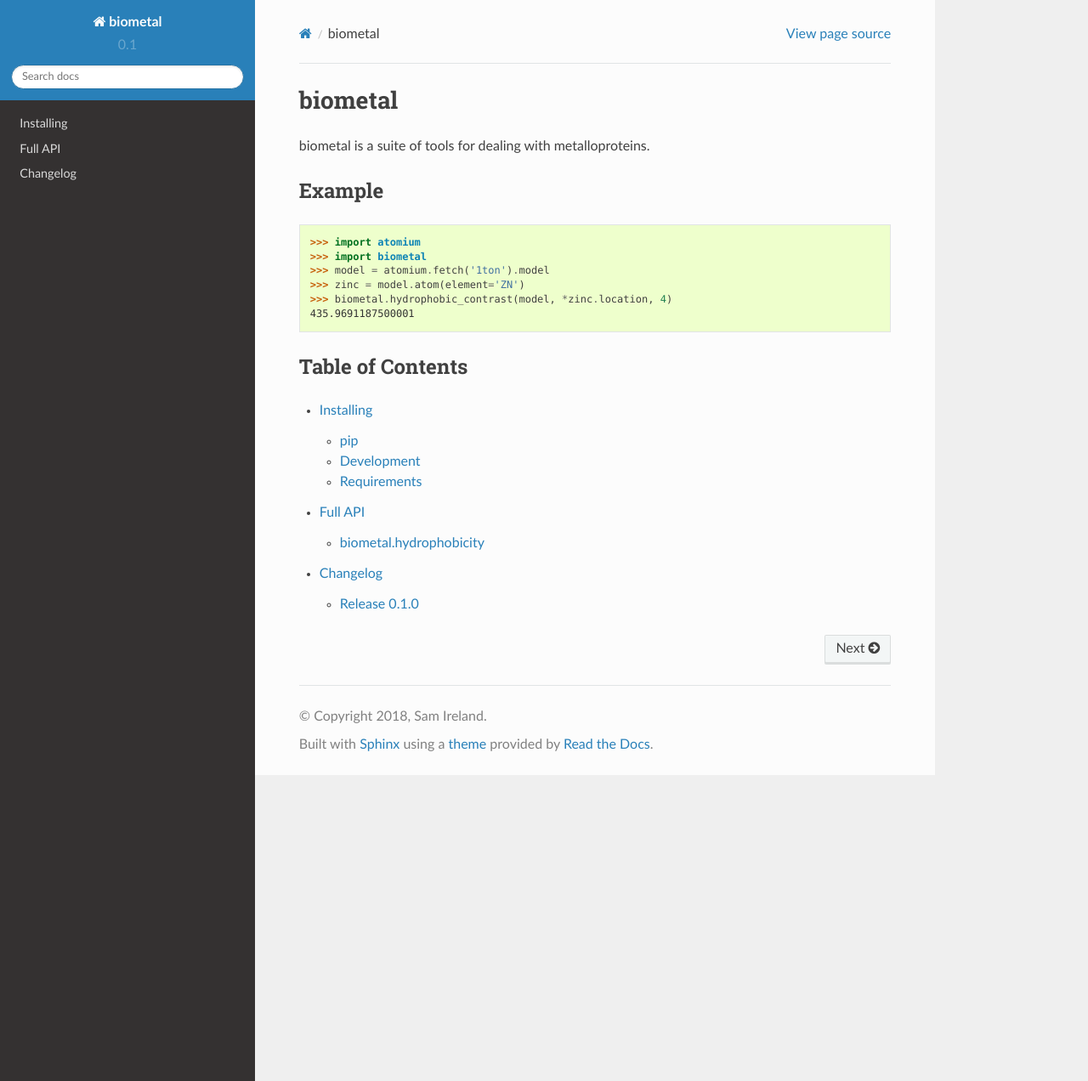
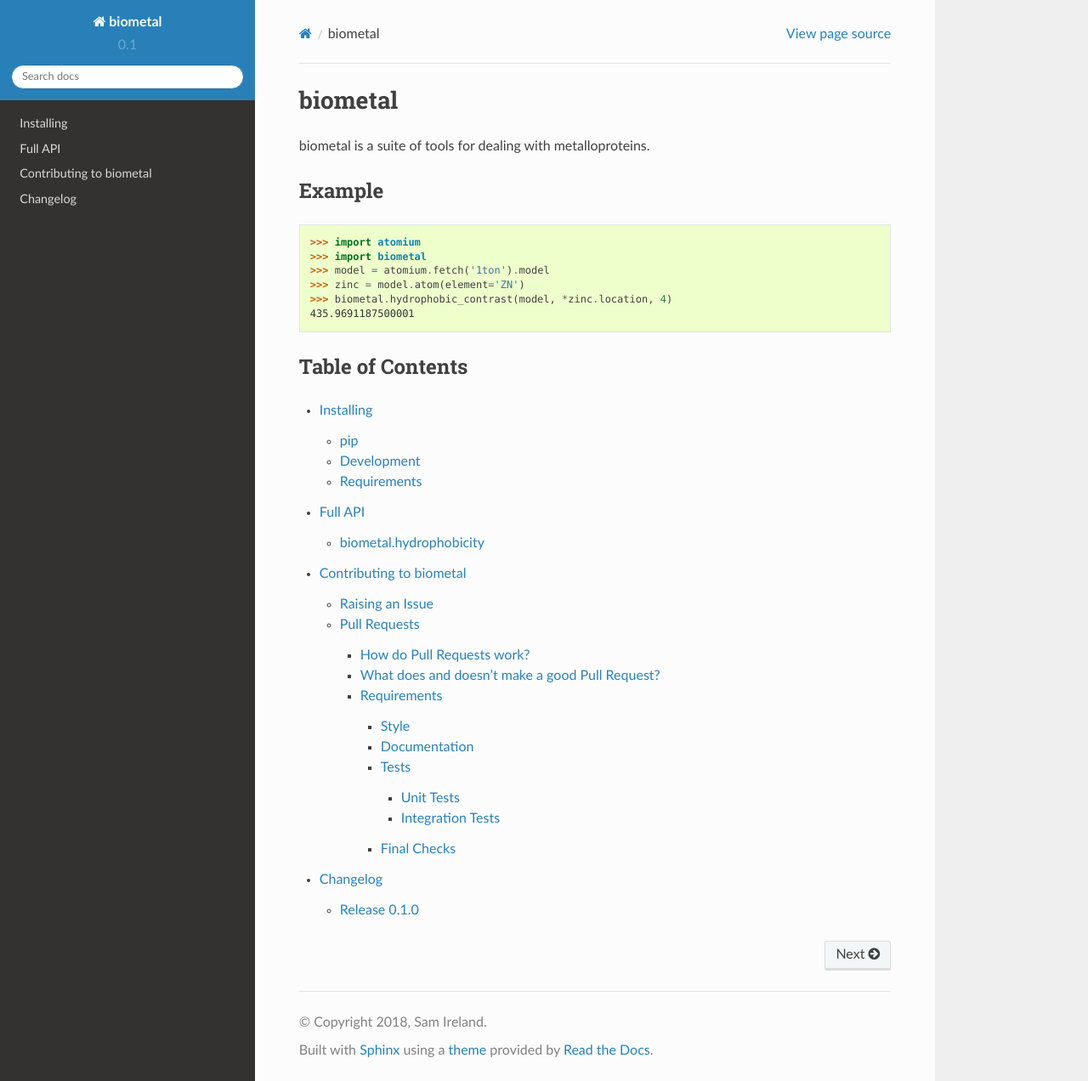
Before and after one commit to samirelanduk/biometal, a Sphinx documentation site: the page built from docs/source/index.rst, in a window 1280 px wide and 1272 px high. Shown: the whole window at 85% size. Built offline with Sphinx 7.4.7 and the Read the Docs theme 2.0.0, drawn with Linux system fonts in a browser that asks for light colours; some of the changed lines change nothing that is shown.

Commit message:
Add contribution instructions

```diff
--- /dev/null
+++ b/docs/source/contributing.rst
@@ -0,0 +1,214 @@
+Contributing to biometal
+======================
+
+Thank you for considering spending your time on improving this project!
+You can help by raising an issue to report a bug or suggest a new
+feature, or by creating a pull request to add a new feature yourself
+(subject to approval).
+
+Raising an Issue
+----------------
+
+The `GitHub issue
+tracker <https://github.com/samirelanduk/biometal/issues>`__ is the place
+to either report a bug, or propose a new feature that you'd like to see
+added. There will be a style guide for the text of the issue when you
+open the tracker - just delete the feature request section if you are
+reporting a bug, and *vice versa*.
+
+Pull Requests
+-------------
+
+Pull requests are GitHub's mechanism for allowing willing contributors
+to add features or make fixes themselves, without waiting for me to get
+around to it.
+
+How do Pull Requests work?
+~~~~~~~~~~~~~~~~~~~~~~~~~~
+
+The first step is to fork the biometal repository to your own GitHub
+account. This will give you your own copy of the repository, where you
+can make changes that don't affect the original.
+
+The second step is to make your desired changes. To do this you need to
+clone your new copy of biometal to your local machine, and to do this
+you simply enter ``clone https://github.com/YOUR_USERNAME/biometal`` at
+your terminal, and you will have a local copy to work with.
+
+Make commits at sensible points while making your changes, with
+informative commit messages in the present tense.
+
+Once you are finished, push your changes to your forked repository on
+GitHub. You are now ready to make the pull request.
+
+Find the 'New Pull Request' button and click it, and you will be given
+an overview of the pull request. The default branch to merge into is
+master, which is fine - I will manually change this to whatever the
+current branch being worked on is at the time. That way your feature (if
+accepted) will appear in the next release (you will be credited).
+
+Look over the changes one last time, and if it's all good, click 'create
+pull request'. It then gets sent to me to look over, and either accept
+and merge, close, or request changes.
+
+
+What does and doesn't make a good Pull Request?
+~~~~~~~~~~~~~~~~~~~~~~~~~~~~~~~~~~~~~~~~~~~~~~~
+
+An ideal pull request for biometal is one that either adds a function (or
+set of functions which carry out a single piece of functionality), or
+modifies the minimal amount of code to fix one bug. One pull request,
+one feature.
+
+If your pull request modifies large parts of biometal, changes the way the
+core API works for the user, or adds an entirely new class, there's a
+good chance it won't be merged.
+
+If the pull request resolves a current, open issue, there's a good
+chance it will be accepted. If in doubt, asking beforehand is always a
+good idea!
+
+Requirements
+~~~~~~~~~~~~
+
+Style
+^^^^^
+
+-  Two lines between functions, three lines between classes.
+
+-  Lines strictly no more than 80 characters long. This is less strict
+   in test files but still try to keep them below 80 characters.
+
+-  underscore\_naming\_convention
+
+-  Docstrings do not have a line break between the triple quote marks
+   and the start of the string.
+
+Documentation
+^^^^^^^^^^^^^
+
+If a function or class doesn't have documentation, it doesn't exist. Not
+to the user anyway. All functions should begin with a docstring which
+summarises what the function does, lists the parameters it takes,
+outlines any exceptions it can raise, and specifies what the function
+returns.
+
+The text should be in RST format. For example:
+
+.. code::
+
+    def calculate_hypotenuse(side1, side2):
+        """Takes the lengths of two sides of a right-angled triangle, and uses the
+        Pythagorean theorem to calculate the hypotenuse length.
+
+        :param float side1: The length of the first side.
+        :param float side2: The length of the second side.
+        :raises ValueError: if either side is negative.
+        :rtype: ``float``"""
+
+        if side1 < 0 or side2 < 0:
+            raise ValueError("Sides can't be negative")
+        return math.sqrt((side1 ** 2) + (side2 ** 2))
+
+If in doubt, just look at the other functions.
+
+Tests
+^^^^^
+
+If a function doesn't have tests, the function doesn't work. biometal has
+integration tests and unit tests.
+
+Suppose the hypotenuse function above already exists, and you want to
+add a function for getting the distance between two points, using this
+function. You might add the following:
+
+.. code::
+
+    def distance_between(point1, point2):
+    	"""Takes two (x, y) points and returns the distance between them.
+
+    	:param list point1: The first point in the form ``[x, y]``.
+    	:param list point2: The first point in the form ``[x, y]``.
+    	:rtype: ``float``"""
+
+    	delta_x = point2[0] - point1[0]
+    	delta_y = point2[1] - point1[1]
+    	return calculate_hypotenuse(delta_x, delta_y)
+
+How should this be tested?
+
+Unit Tests
+''''''''''
+
+Unit tests test a function *in isolation*. In this case, the unit test
+would check that the function works but it should not execute
+``calculate_hypoteneuse``! The test might look like this:
+
+.. code::
+
+    from unittest import TestCase
+    from unittest.mock import patch
+
+    class DistanceTests(TestCase):
+
+        @patch("calculate_hypotenuse")
+        def test_can_get_distance_between_points(self, mock_hyp):
+            point1 = [0, 0]
+            point2 = [4, 3]
+            mock_hyp.return_value = 5
+            distance = distance_between(point1, point2)
+            mock_hyp.assert_called_with(point1, point2)
+            self.assertEqual(distance, 5)
+
+The ``calculate_hypoteneuse`` function is patched with a mock object
+here. We set its return value and just ensure that it was called, and
+that what it returns is what our function returns.
+
+Note that this way if ``calculate_hypoteneuse`` is broken, the tests for
+``distance_between`` will still pass - they are isolated.
+
+Unit tests live in ``tests/unit``. Each class/collection of functions
+gets its own test file, each function gets its own test class, with
+different test functions for each possible use of the function.
+
+Again, see existing tests for numerous examples.
+
+Integration Tests
+'''''''''''''''''
+
+Integration tests check that the code works when called as the user
+would call it. Nothing is mocked or patched - this is a test that all
+the functions work together to do what the user wants.
+
+If your pull request is to add a function that works 'under the hood'
+and which the user never uses, you don't need to add an integration test
+(the existing tests will cover it). If you've added user-facing code, it
+does need a few lines. Just fine somewhere suitable in one of the
+``tests/integration`` files and add it in - don't worry too much about
+putting it in the right place as I move things around pretty often
+anyway.
+
+So in this case, you might just add the line:
+
+.. code::
+
+    self.assertEqual(distance_between([0, 0], [3, 4]), 5)
+
+
+Final Checks
+^^^^^^^^^^^^
+
+All tests should be run before submitting the pull request.
+
+Unit tests are run with:
+
+.. code::
+
+    $ python -m unittest discover tests/unit
+
+
+Integration tests are run with:
+
+.. code::
+
+    $ python -m unittest discover tests/integration
--- a/docs/source/index.rst
+++ b/docs/source/index.rst
@@ -22,4 +22,5 @@
 
     installing
     api
+    contributing
     changelog
```
Also changed, not shown: .github/CONTRIBUTING.rst (added), .github/ISSUE_TEMPLATE.md (added), .github/PULL_REQUEST_TEMPLATE.md (added).
